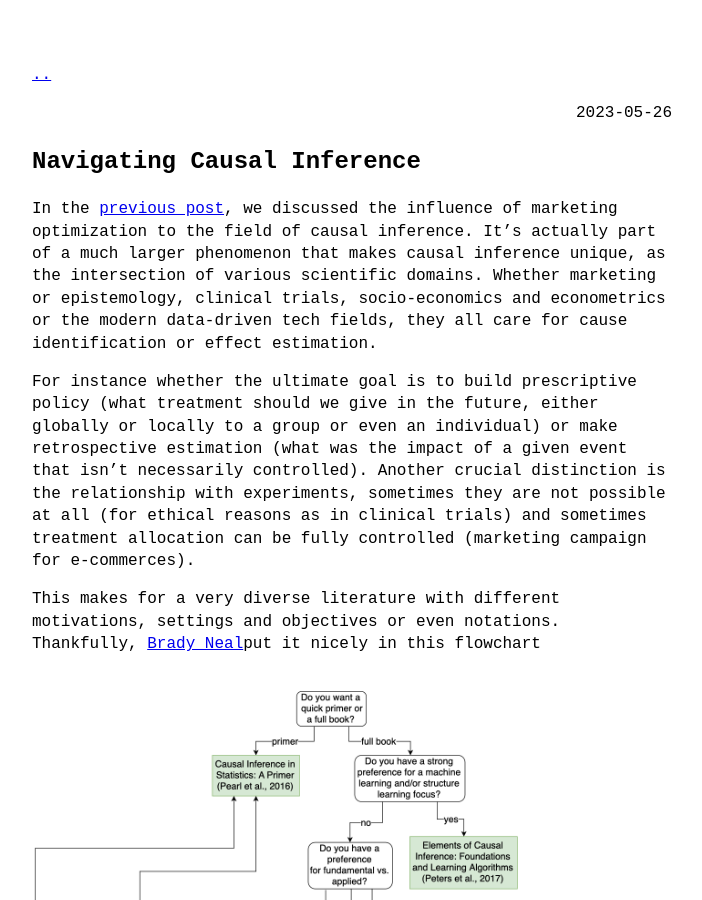
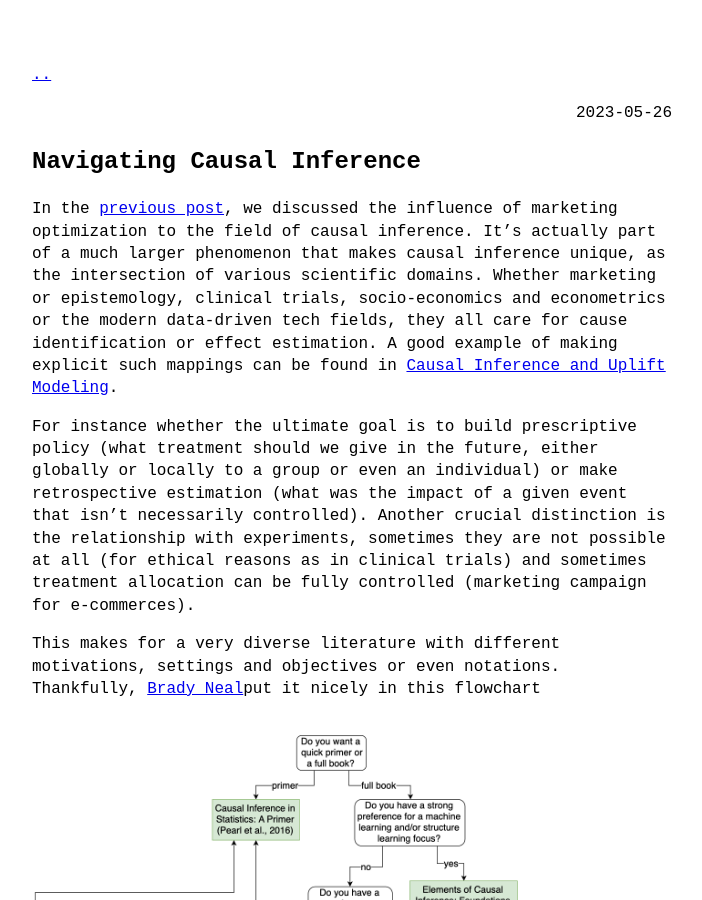
Before and after one commit to dsleo/dsleo.github.io, a Jekyll site: the page built from _posts/2023-05-26-navigating-causality.md, in a window 1280 px wide and 900 px high. Shown: the whole window, without its empty margins (288-990 px from the left). Built offline with Jekyll 4.4.1, drawn with Linux system fonts in a browser that asks for light colours; formulas are drawn with MathJax 3; some of the changed text lies outside the part shown.

Commit message:
adding Pierre/JY paper

```diff
--- a/_posts/2023-05-26-navigating-causality.md
+++ b/_posts/2023-05-26-navigating-causality.md
@@ -6,7 +6,8 @@
 usemathjax: true
 ---
 
-In the [previous post](http://dsleo.github.io/causal/2023/06/01/causal-metrics.html), we discussed the influence of marketing optimization to the field of causal inference. It’s actually part of a much larger phenomenon that makes causal inference unique, as the intersection of various scientific domains. Whether marketing or epistemology, clinical trials, socio-economics and econometrics or the modern data-driven tech fields, they all care for cause identification or effect estimation.
+In the [previous post](http://dsleo.github.io/causal/2023/06/01/causal-metrics.html), we discussed the influence of marketing optimization to the field of causal inference. It’s actually part of a much larger phenomenon that makes causal inference unique, as the intersection of various scientific domains. Whether marketing or epistemology, clinical trials, socio-economics and econometrics or the modern data-driven tech fields, they all care for cause identification or effect estimation. A good example of making explicit such mappings can be found in [Causal Inference and Uplift Modeling](https://proceedings.mlr.press/v67/gutierrez17a/gutierrez17a.pdf).
+
 
 For instance whether the ultimate goal is to build prescriptive policy (what treatment should we give in the future, either globally or locally to a group or even an individual) or make retrospective estimation (what was the impact of a given event that isn’t necessarily controlled). Another crucial distinction is the relationship with experiments, sometimes they are not possible at all (for ethical reasons as in clinical trials) and sometimes treatment allocation can be fully controlled (marketing campaign for e-commerces).
 
@@ -37,7 +38,7 @@
 The impact of those different background to causality is perfectly highlighted by the two main approaches or perhaps languages: the potential outcomes, associated with Donald Rubin, and the causal graphs, associated with Judea Pearl who is arguably a bit of a dag.
 Even though they are theoretically equivalent, the graphical approach seems to not be widely used in fields like social and environmental science. For a more in-depth presentation and analysis of those approach, there is a [great review paper](https://arxiv.org/pdf/1907.07271.pdf) by no other than Economy Nobel prize recipient, Guido W. Imbens.
 
-After starting a PhD in Econometrics at Brown, [Jean-Yves Gérardy](https://proceedings.mlr.press/v67/gutierrez17a/gutierrez17a.pdf) joined the data science team I was a part of and started to spread the gospel by organising a causal inference seminar back in 2016. We learnt about do-calculus (Pearl’s theory) and the importance of careful adjustments for valid effect estimations. The collapse of the Simpson paradox through the backdoor criterion, all of that through the causal graph lens, left an important impression on me.
+After starting a PhD in Econometrics at Brown, [Jean-Yves Gérardy](https://proceedings.mlr.press/v67/gutierrez17a/gutierrez17a.pdf) joined the data science team I was a part of and started to spread the gospel by organising a causal inference seminar back in 2016. We learnt about do-calculus (Pearl’s theory) and the importance of careful adjustments for valid effect estimations. The collapse of the Simpson paradox through the backdoor criterion, all of that through the causal graph lens, left an important impression on me. This gave birth to Dataiku's first research paper: [Causal Inference and Uplift Modeling](https://proceedings.mlr.press/v67/gutierrez17a/gutierrez17a.pdf).
 
 A few years later, we were ready to take up the torch and convert our data science community to the benefits of causal inference. We looked for a business situation where a reasonable data scientist would include bad controls in his model - i.e. opening backdoor paths - which would ultimately gives biased effect estimation However for an uplift use case, it would amount to control on post-treatment features (as children of treatment, which clearly are bad controls) but no reasonable data scientist would include in his model or it will seriously leak. Here is an example of such graph:
 
```
Also changed, not shown: _posts/2023-05-11-in-search-of-causal-metrics.md (+0 -2 lines).
